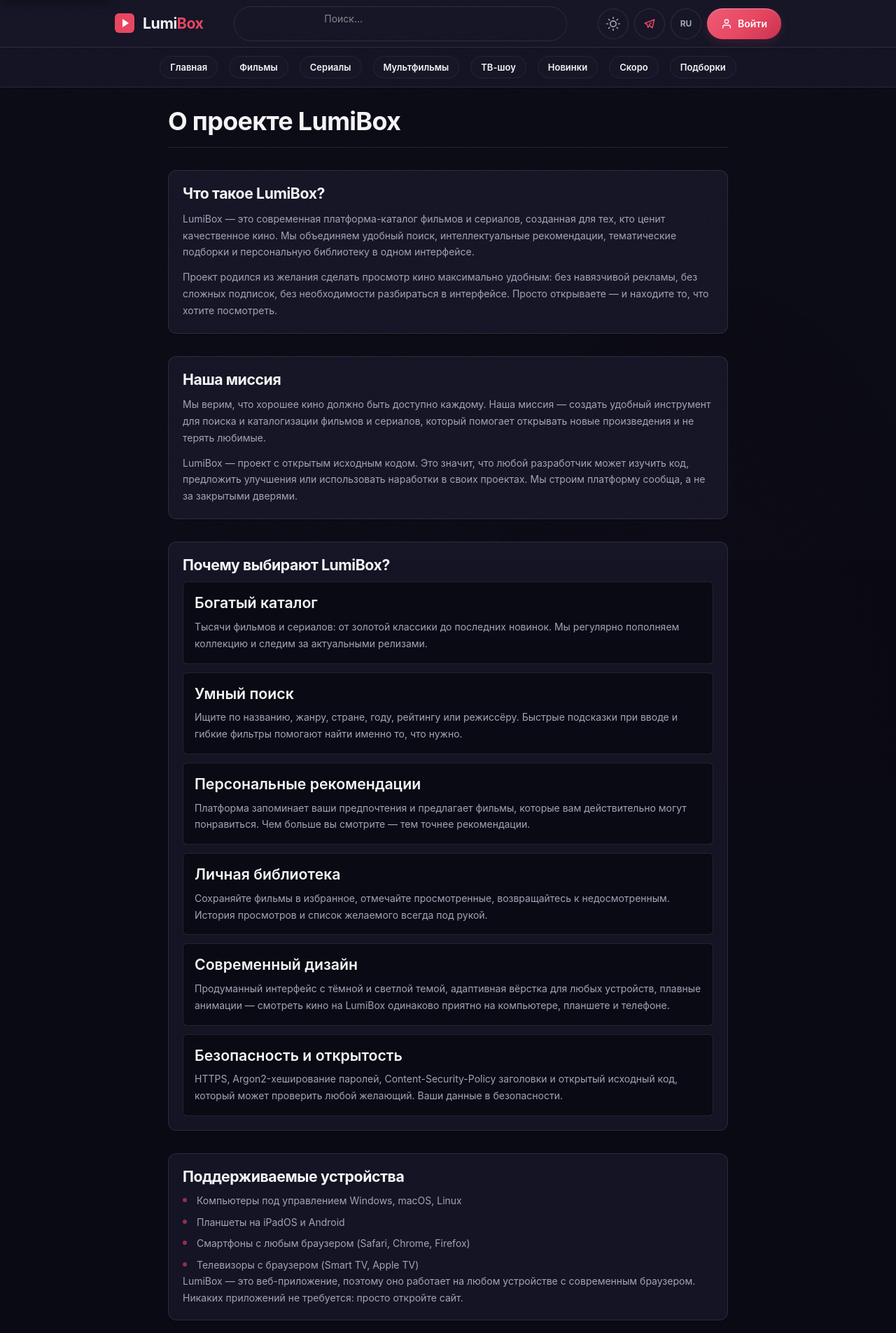
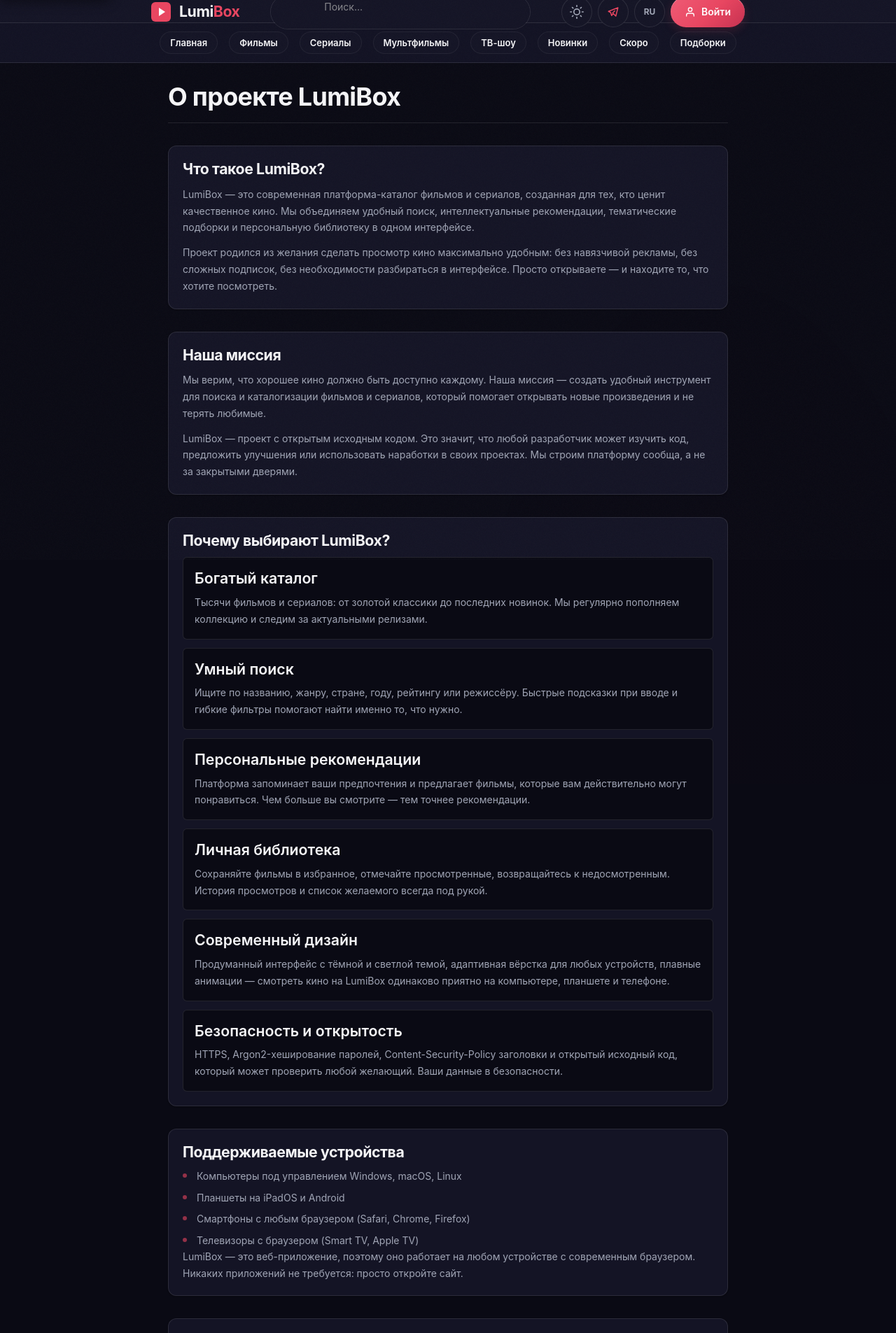
Before and after one commit to nm-backend/lumibox, a Django app: page /about/ in a window 1280 px wide. Shown: the top 1905 px of the page at 70% size. Run offline with Django 5.2, Linux system fonts and the light colour scheme; parts of the project's set-up code (start-up, migrations or seed data) failed here and were passed over; some libraries are stand-ins or nearby versions.

Commit message:
Геометрия по референсу: контейнер 976px, header 33px, sidebar 331px
- Изменена ширина контейнера с 1080px на 976px
- Изменена высота header с 67px на 33px
- Изменена ширина sidebar с 300px на 331px
- Добавлен адаптив header для мобильных (auto height, min-height 33px)
- Сохранены детальные карточки LumiBox
- Добавлен фильтр исключения аниме в published() менеджере

Generated with [Devin](https://devin.ai)

Co-Authored-By: Devin <158243242+devin-ai-integration[bot]@users.noreply.github.com>

```diff
--- a/apps/catalog/managers.py
+++ b/apps/catalog/managers.py
@@ -54,7 +54,8 @@ class TitleQuerySet(models.QuerySet):
 
     def published(self):
         # Получаем только то, что редактор опубликовал
-        return self.filter(status=self.model.Status.PUBLISHED)
+        # Исключаем аниме (тип удалён, но на всякий случай фильтруем)
+        return self.filter(status=self.model.Status.PUBLISHED).exclude(type="anime")
 
     def movies(self):
         return self.filter(type=self.model.Type.MOVIE)
--- a/static/css/layout.css
+++ b/static/css/layout.css
@@ -18,8 +18,7 @@
     top: 0;
     z-index: var(--z-header);
     width: 100%;
-    height: auto;
-    min-height: var(--header-height);
+    height: var(--header-height);
     background-color: var(--color-surface);
     -webkit-backdrop-filter: blur(20px) saturate(180%);
     backdrop-filter: blur(20px) saturate(180%);
@@ -30,13 +29,28 @@
     box-sizing: border-box;
 }
 
+/* Mobile: auto height for proper content fit */
+@media (max-width: 1024px) {
+    .site-header {
+        height: auto;
+        min-height: var(--header-height);
+    }
+}
+
 .site-header > .container {
     display: flex;
     flex-direction: row;
     align-items: center;
     gap: var(--space-3);
-    padding-top: var(--space-2);
-    padding-bottom: var(--space-2);
+    height: 100%;
+}
+
+/* Mobile: compact header */
+@media (max-width: 1024px) {
+    .site-header > .container {
+        padding-top: var(--space-1);
+        padding-bottom: var(--space-1);
+    }
 }
 
 /* При прокрутке шапка становится непрозрачной и отбрасывает тень —
--- a/static/css/variables.css
+++ b/static/css/variables.css
@@ -284,20 +284,20 @@
     --transition-spring: 400ms cubic-bezier(0.34, 1.56, 0.64, 1);
     --transition-exit: 200ms cubic-bezier(0.4, 0, 1, 1);
 
-    /* --- Макет — высота шапки измерена по факту: 60px min-height
-       + 8px padding сверху и снизу (.site-header > .container) = 67px.
-       От этого числа зависит sticky-позиция топнава и scroll-padding. --- */
-    --container-width: 1080px;
-    --header-height: 67px;
+    /* --- Макет — геометрия ---
+       Container 976px, header 33px
+       LumiBox сохраняет детальные карточки, меняется только контейнер и header
+    */
+    --container-width: 976px;
+    --header-height: 33px;
     --touch-target: 44px;
     --bottom-nav-height: 68px;
 
-    /* --- Сайдбар и карточки — геометрия reference ---
-       reference: wrapper 976px, content 640px, sidebar 331px, movie__card 200px poster gap 20px
-       LumiBox: 1080px container, sidebar 300px, content ~ 760px, poster 200px gap 20px
-       Сохраняем LumiBox branding, только размеры как reference.
+    /* --- Сайдбар и карточки — геометрия ---
+       content ~640px, sidebar ~331px, poster 200px gap 20px
+       Сохраняем LumiBox branding, только размеры как reference
     */
-    --sidebar-width: 300px;
+    --sidebar-width: 331px;
     --sidebar-gap: 20px;
     --card-gap: 20px;
     --card-padding: 16px;
```
